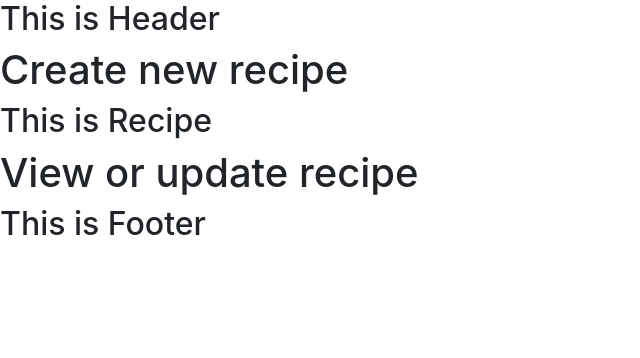
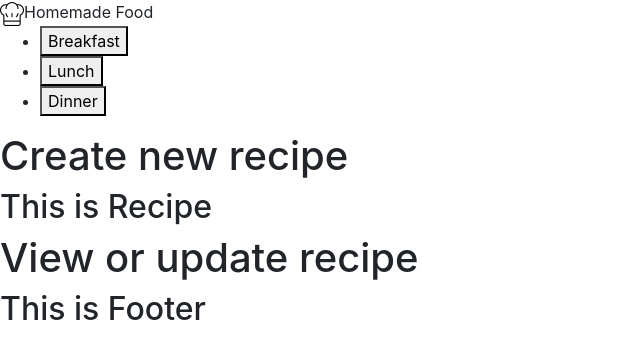
Before and after one commit to SvetlanaSurzhan/recipes-site, a React (Create React App) app in the folder ClientApp/: page / in a window 1280 px wide. Shown: the top 358 px of the page, without its empty margins (0-640 px from the left). Built offline with nearby package versions, Linux system fonts and the light colour scheme.

Commit message:
created logo and memu

```diff
--- a/ClientApp/src/components/header/Header.js
+++ b/ClientApp/src/components/header/Header.js
@@ -1,10 +1,28 @@
 import React, { Component } from 'react';
+import logo from './logo.png';
+import './Header.css';
 
 class Header extends React.Component {
+    filter() {
+        alert("It works!");
+    }
+
     render() {
         return (
             <div>
-                <h2>This is Header</h2>
+                <header className="header">
+                        <div className="logo column">
+                            <img src={logo} alt="logo" />
+                            Homemade Food
+                        </div>
+                        <nav role="filtration" className="nav-menu column">
+                            <ul id="menu" className="filter-menu">
+                                <li><button onClick={this.filter}>Breakfast</button></li>
+                                <li><button onClick={this.filter}>Lunch</button></li>
+                                <li><button onClick={this.filter}>Dinner</button></li>
+                            </ul>
+                        </nav>
+                </header>
             </div>
         );
     }
```
